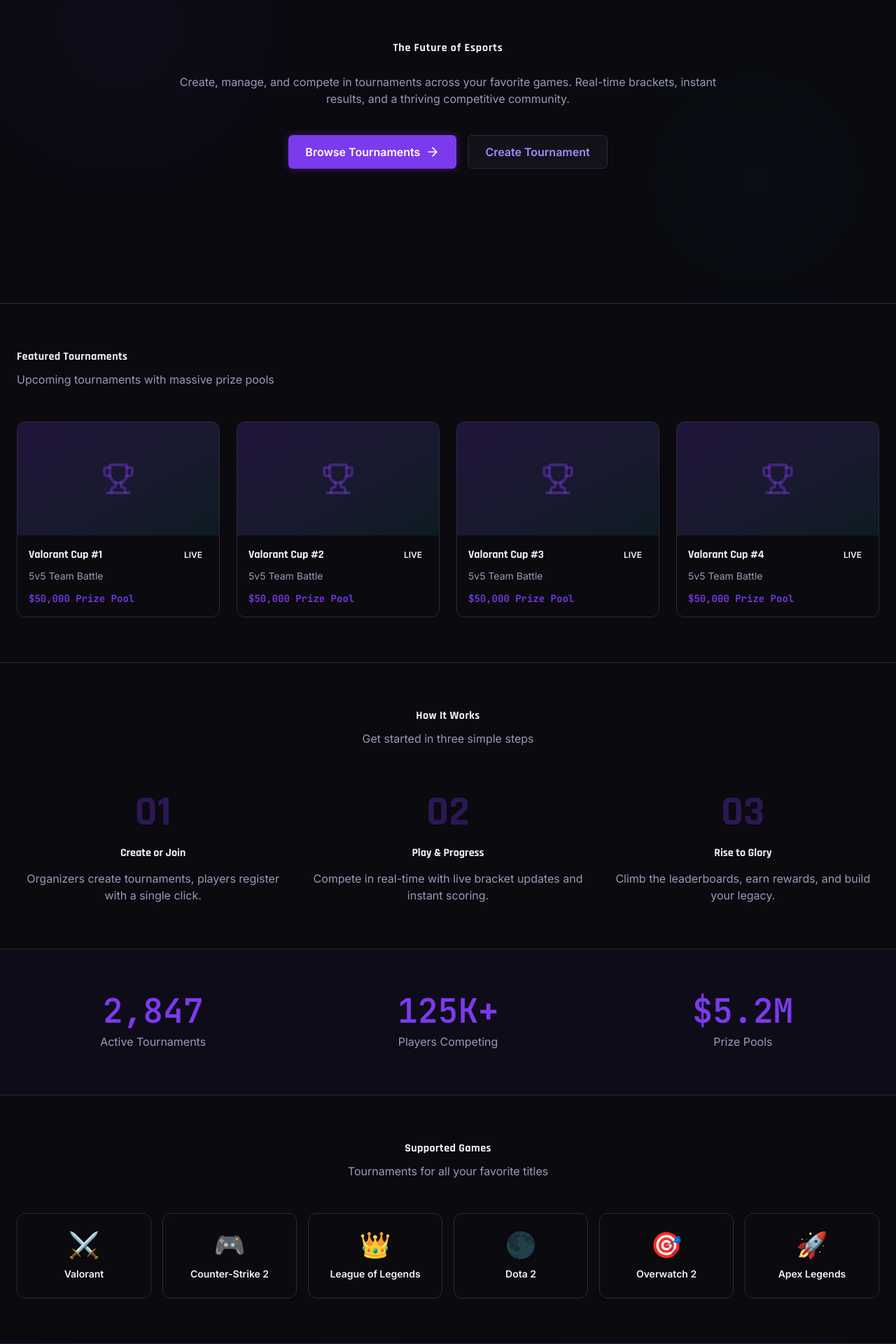
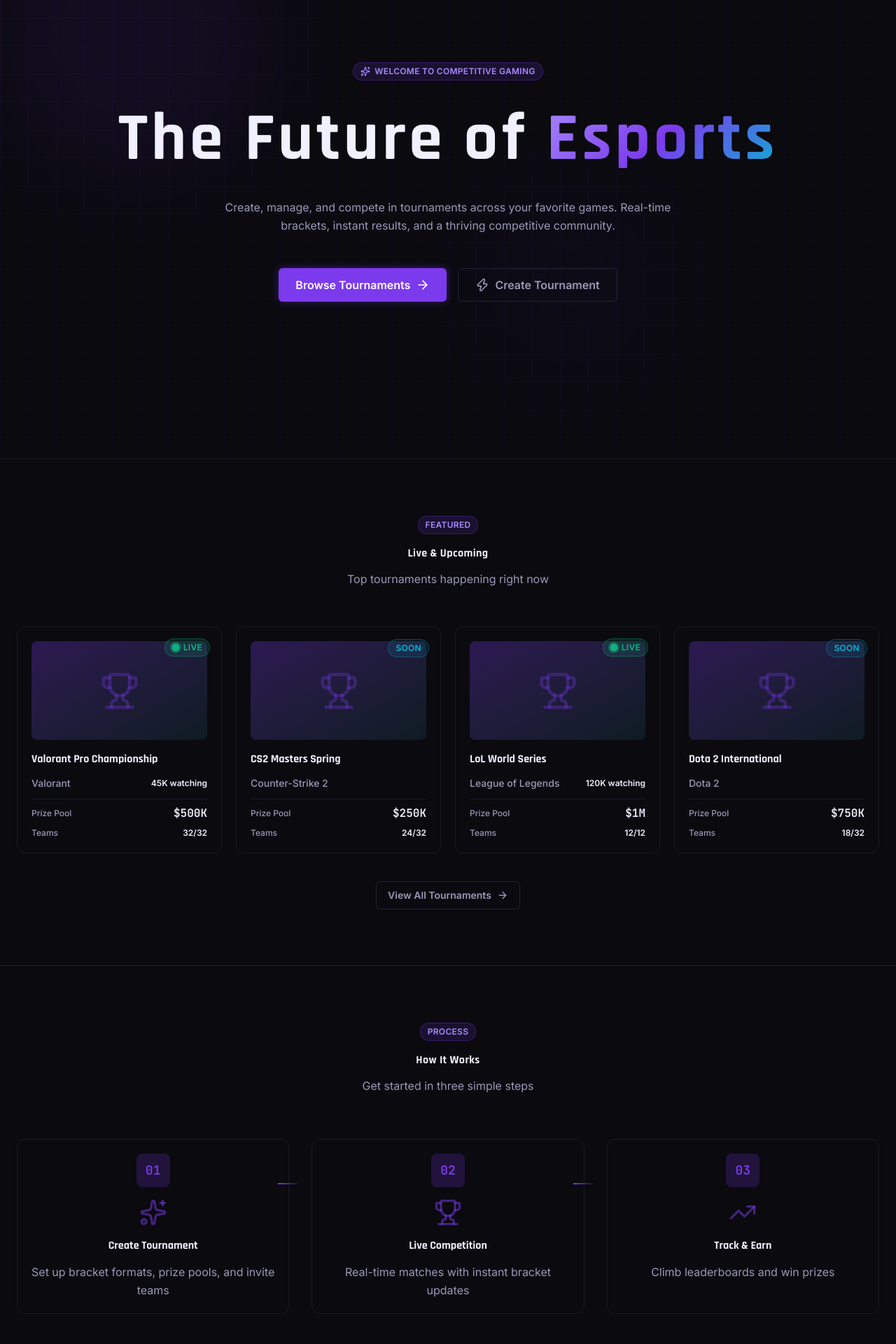
Before and after one commit to AdeelTahir-SE/NEXARENA_ESPORTS_Tournament_Platform, a Next.js app: page / in a window 1280 px wide. Shown: the part 200-2120 px from the top of the page at 70% size. Built offline with nearby package versions, Linux system fonts and the light colour scheme.

Commit message:
feat: enhance homepage layout and add featured tournaments section

```diff
--- a/src/app/page.tsx
+++ b/src/app/page.tsx
@@ -1,42 +1,93 @@
 "use client";
 
-import  Navbar  from "@/components/shared/Navbar";
-import  Footer  from "@/components/shared/Footer";
+import Navbar from "@/components/shared/Navbar";
+import Footer from "@/components/shared/Footer";
 import Button from "@/components/ui/Button";
-import { Trophy, Users, Zap, ArrowRight, TrendingUp, Users2, Award } from "lucide-react";
+import Card from "@/components/ui/Card";
+import Badge from "@/components/ui/Badge";
+import {
+  Trophy,
+  Users,
+  Zap,
+  ArrowRight,
+  Sparkles,
+  TrendingUp,
+} from "lucide-react";
 import Link from "next/link";
 
 export default function Home() {
   const games = [
-    { name: "Valorant", icon: "⚔️" },
-    { name: "Counter-Strike 2", icon: "🎮" },
-    { name: "League of Legends", icon: "👑" },
-    { name: "Dota 2", icon: "🌑" },
-    { name: "Overwatch 2", icon: "🎯" },
-    { name: "Apex Legends", icon: "🚀" },
+    { name: "Valorant", emoji: "⚔️" },
+    { name: "CS2", emoji: "🎮" },
+    { name: "LoL", emoji: "👑" },
+    { name: "Dota 2", emoji: "🌑" },
+    { name: "OW2", emoji: "🎯" },
+    { name: "Apex", emoji: "🚀" },
   ];
 
   const stats = [
-    { label: "Active Tournaments", value: "2,847" },
-    { label: "Players Competing", value: "125K+" },
-    { label: "Prize Pools", value: "$5.2M" },
+    { label: "Active Tournaments", value: "2,847", icon: Trophy },
+    { label: "Competing Players", value: "125K+", icon: Users },
+    { label: "Total Prize Pool", value: "$5.2M", icon: TrendingUp },
   ];
 
   const steps = [
     {
+      icon: Sparkles,
       number: "01",
-      title: "Create or Join",
-      description: "Organizers create tournaments, players register with a single click.",
+      title: "Create Tournament",
+      description: "Set up bracket formats, prize pools, and invite teams",
     },
     {
+      icon: Trophy,
       number: "02",
-      title: "Play & Progress",
-      description: "Compete in real-time with live bracket updates and instant scoring.",
+      title: "Live Competition",
+      description: "Real-time matches with instant bracket updates",
     },
     {
+      icon: TrendingUp,
       number: "03",
-      title: "Rise to Glory",
-      description: "Climb the leaderboards, earn rewards, and build your legacy.",
+      title: "Track & Earn",
+      description: "Climb leaderboards and win prizes",
+    },
+  ];
+
+  const featuredTournaments = [
+    {
+      id: 1,
+      name: "Valorant Pro Championship",
+      game: "Valorant",
+      status: "live" as const,
+      prizePool: "$500K",
+      teams: "32/32",
+      viewers: "45K",
+    },
+    {
+      id: 2,
+      name: "CS2 Masters Spring",
+      game: "Counter-Strike 2",
+      status: "upcoming" as const,
+      prizePool: "$250K",
+      teams: "24/32",
+      viewers: "0",
+    },
+    {
+      id: 3,
+      name: "LoL World Series",
+      game: "League of Legends",
+      status: "live" as const,
+      prizePool: "$1M",
+      teams: "12/12",
+      viewers: "120K",
+    },
+    {
+      id: 4,
+      name: "Dota 2 International",
+      game: "Dota 2",
+      status: "upcoming" as const,
+      prizePool: "$750K",
+      teams: "18/32",
+      viewers: "0",
     },
   ];
 
@@ -45,28 +96,301 @@ export default function Home() {
       <Navbar />
       <main className="flex-1">
         {/* Hero Section */}
-        <section className="relative overflow-hidden px-6 py-32 md:py-48">
-          <div className="absolute inset-0 opacity-40 pointer-events-none">
-            <div className="glow-blob-violet absolute -top-32 -left-32 blur-3xl" />
-            <div className="glow-blob-cyan absolute top-1/3 right-0 blur-3xl" />
+        <section className="relative overflow-hidden px-6 py-24 md:py-40 lg:py-56 border-b border-border/50">
+          {/* Background Effects */}
+          <div className="absolute inset-0 overflow-hidden pointer-events-none">
+            {/* Animated gradient blobs */}
+            <div className="absolute top-0 left-0 w-96 h-96 bg-primary/20 rounded-full blur-3xl opacity-40" />
+            <div className="absolute bottom-0 right-0 w-96 h-96 bg-accent-cyan/10 rounded-full blur-3xl opacity-30" />
+            <div className="absolute top-1/2 right-1/4 w-72 h-72 bg-primary/15 rounded-full blur-3xl opacity-20" />
           </div>
 
-          <div className="relative max-w-7xl mx-auto">
-            <div className="text-center max-w-3xl mx-auto">
-              <h1 className="text-hero font-display font-bold tracking-wider mb-6">
-                The Future of Esports
-              </h1>
-              <p className="text-body-lg text-text-secondary mb-10">
-                Create, manage, and compete in tournaments across your favorite games. Real-time brackets, instant results, and a thriving competitive community.
+          {/* Grid Pattern */}
+          <div
+            className="absolute inset-0 opacity-5"
+            style={{
+              backgroundImage:
+                'linear-gradient(90deg, #7C3AED 1px, transparent 1px), linear-gradient(#7C3AED 1px, transparent 1px)',
+              backgroundSize: "40px 40px",
+            }}
+          />
+
+          <div className="relative max-w-7xl mx-auto text-center">
+            {/* Pre-heading Badge */}
+            <div className="flex justify-center mb-6">
+              <Badge variant="primary">
+                <Sparkles size={14} />
+                Welcome to Competitive Gaming
+              </Badge>
+            </div>
+
+            {/* Main Heading */}
+            <h1 className="text-6xl sm:text-7xl md:text-8xl font-display font-bold tracking-wider mb-6 leading-tight">
+              The Future of <span className="text-gradient-primary">Esports</span>
+            </h1>
+
+            {/* Subheading */}
+            <p className="text-body-lg text-text-secondary max-w-2xl mx-auto mb-12 leading-relaxed">
+              Create, manage, and compete in tournaments across your favorite games.
+              Real-time brackets, instant results, and a thriving competitive community.
+            </p>
+
+            {/* CTA Buttons */}
+            <div className="flex flex-col sm:flex-row gap-4 justify-center items-center">
+              <Link href="/tournaments">
+                <Button size="lg" className="group">
+                  Browse Tournaments
+                  <ArrowRight
+                    size={20}
+                    className="group-hover:translate-x-1 transition-transform"
+                  />
+                </Button>
+              </Link>
+              <Link href="/tournaments/create">
+                <Button variant="secondary" size="lg">
+                  <Zap size={20} />
+                  Create Tournament
+                </Button>
+              </Link>
+            </div>
+          </div>
+        </section>
+
+        {/* Featured Tournaments Section */}
+        <section className="px-6 py-20">
+          <div className="max-w-7xl mx-auto">
+            {/* Section Header */}
+            <div className="text-center mb-14">
+              <div className="inline-block mb-4">
+                <Badge variant="primary">Featured</Badge>
+              </div>
+              <h2 className="text-h1 font-display font-bold tracking-wide mb-3">
+                Live & Upcoming
+              </h2>
+              <p className="text-text-secondary text-body-lg">
+                Top tournaments happening right now
               </p>
-              <div className="flex flex-col sm:flex-row gap-4 justify-center">
-                <Link href="/tournaments">
+            </div>
+
+            {/* Tournaments Grid */}
+            <div className="grid grid-cols-1 md:grid-cols-2 lg:grid-cols-4 gap-5">
+              {featuredTournaments.map((tournament) => (
+                <Link
+                  key={tournament.id}
+                  href={`/tournaments/${tournament.id}`}
+                >
+                  <Card hover className="relative overflow-hidden h-full group">
+                    {/* Status Badge */}
+                    <div className="absolute top-4 right-4 z-10">
+                      <Badge
+                        variant={
+                          tournament.status === "live" ? "live" : "upcoming"
+                        }
+                      >
+                        {tournament.status === "live" ? "LIVE" : "SOON"}
+                      </Badge>
+                    </div>
+
+                    {/* Banner */}
+                    <div className="aspect-video bg-gradient-to-br from-primary/30 to-cyan/10 rounded-lg mb-4 flex items-center justify-center overflow-hidden group-hover:scale-105 transition-transform duration-300">
+                      <Trophy
+                        size={56}
+                        className="text-primary/30 group-hover:text-primary/50 transition-colors"
+                      />
+                    </div>
+
+                    {/* Content */}
+                    <div className="space-y-3">
+                      <h3 className="text-h3 font-display font-bold line-clamp-2">
+                        {tournament.name}
+                      </h3>
+
+                      <div className="flex items-center justify-between">
+                        <p className="text-text-secondary text-sm font-medium">
+                          {tournament.game}
+                        </p>
+                        {tournament.viewers && tournament.status === "live" && (
+                          <p className="text-status-live text-xs font-semibold flex items-center gap-1">
+                            <span className="w-2 h-2 rounded-full bg-status-live animate-pulse" />
+                            {tournament.viewers} watching
+                          </p>
+                        )}
+                      </div>
+
+                      <div className="pt-2 border-t border-border/50">
+                        <div className="flex items-center justify-between mb-2">
+                          <span className="text-text-secondary text-xs font-medium">
+                            Prize Pool
+                          </span>
+                          <span className="text-accent-gold font-mono font-bold">
+                            {tournament.prizePool}
+                          </span>
+                        </div>
+                        <div className="flex items-center justify-between">
+                          <span className="text-text-secondary text-xs font-medium">
+                            Teams
+                          </span>
+                          <span className="text-text-primary text-xs font-semibold">
+                            {tournament.teams}
+                          </span>
+                        </div>
+                      </div>
+                    </div>
+                  </Card>
+                </Link>
+              ))}
+            </div>
+
+            {/* View All Link */}
+            <div className="text-center mt-10">
+              <Link href="/tournaments">
+                <Button variant="secondary">
+                  View All Tournaments <ArrowRight size={16} />
+                </Button>
+              </Link>
+            </div>
+          </div>
+        </section>
+
+        {/* How It Works Section */}
+        <section className="px-6 py-20 bg-background-surface/50 border-y border-border/50">
+          <div className="max-w-7xl mx-auto">
+            {/* Section Header */}
+            <div className="text-center mb-16">
+              <div className="inline-block mb-4">
+                <Badge variant="primary">Process</Badge>
+              </div>
+              <h2 className="text-h1 font-display font-bold tracking-wide mb-3">
+                How It Works
+              </h2>
+              <p className="text-text-secondary text-body-lg">
+                Get started in three simple steps
+              </p>
+            </div>
+
+            {/* Steps Grid */}
+            <div className="grid grid-cols-1 md:grid-cols-3 gap-8">
+              {steps.map((step, idx) => (
+                <div key={idx} className="relative group">
+                  {/* Connector Line */}
+                  {idx < steps.length - 1 && (
+                    <div className="hidden md:block absolute top-1/4 -right-4 w-8 h-0.5 bg-gradient-to-r from-primary to-transparent" />
+                  )}
+
+                  <Card className="h-full text-center">
+                    {/* Number Badge */}
+                    <div className="inline-flex items-center justify-center w-12 h-12 rounded-lg bg-primary/20 text-primary font-mono font-bold text-lg mb-4">
+                      {step.number}
+                    </div>
+
+                    {/* Icon */}
+                    <div className="mb-4">
+                      <step.icon
+                        size={40}
+                        className="text-primary/50 mx-auto group-hover:text-primary transition-colors"
+                      />
+                    </div>
+
+                    {/* Title */}
+                    <h3 className="text-h3 font-display font-bold mb-3">
+                      {step.title}
+                    </h3>
+
+                    {/* Description */}
+                    <p className="text-text-secondary leading-relaxed">
+                      {step.description}
+                    </p>
+                  </Card>
+                </div>
+              ))}
+            </div>
+          </div>
+        </section>
+
+        {/* Stats Section */}
+        <section className="px-6 py-20">
+          <div className="max-w-7xl mx-auto">
+            <div className="grid grid-cols-1 md:grid-cols-3 gap-8">
+              {stats.map((stat, idx) => (
+                <Card key={idx} className="text-center p-8">
+                  <div className="inline-flex items-center justify-center w-14 h-14 rounded-lg bg-primary/20 text-primary mb-4">
+                    <stat.icon size={28} />
+                  </div>
+                  <p className="text-5xl lg:text-6xl font-mono font-bold text-text-primary mb-2">
+                    {stat.value}
+                  </p>
+                  <p className="text-text-secondary font-medium">{stat.label}</p>
+                </Card>
+              ))}
+            </div>
+          </div>
+        </section>
+
+        {/* Supported Games Section */}
+        <section className="px-6 py-20 bg-background-surface/50 border-y border-border/50">
+          <div className="max-w-7xl mx-auto">
+            {/* Section Header */}
+            <div className="text-center mb-14">
+              <div className="inline-block mb-4">
+                <Badge variant="primary">Games</Badge>
+              </div>
+              <h2 className="text-h1 font-display font-bold tracking-wide mb-3">
+                Supported Titles
+              </h2>
+              <p className="text-text-secondary text-body-lg">
+                Tournaments for all your favorite games
+              </p>
+            </div>
+
+            {/* Games Grid */}
+            <div className="grid grid-cols-2 md:grid-cols-3 lg:grid-cols-6 gap-4">
+              {games.map((game) => (
+                <Card
+                  key={game.name}
+                  className="flex flex-col items-center justify-center py-8 group hover:border-primary"
+                >
+                  <div className="text-6xl mb-3 group-hover:scale-125 transition-transform duration-300">
+                    {game.emoji}
+                  </div>
+                  <p className="text-sm font-semibold text-text-primary text-center">
+                    {game.name}
+                  </p>
+                </Card>
+              ))}
+            </div>
+          </div>
+        </section>
+
+        {/* CTA Banner Section */}
+        <section className="px-6 py-20">
+          <div className="max-w-5xl mx-auto">
+            <div
+              className="relative overflow-hidden rounded-2xl p-12 text-center"
+              style={{
+                background:
+                  "linear-gradient(135deg, rgba(124, 58, 237, 0.15) 0%, rgba(6, 182, 212, 0.1) 100%)",
+                border: "1px solid rgba(124, 58, 237, 0.2)",
+              }}
+            >
+              {/* Background Glow */}
+              <div className="absolute inset-0 pointer-events-none">
+                <div className="absolute top-0 right-0 w-96 h-96 bg-primary/10 rounded-full blur-3xl opacity-40" />
+              </div>
+
+              <div className="relative">
+                <Badge variant="primary" className="mb-4">
+                  For Organizers
+                </Badge>
+                <h2 className="text-h1 font-display font-bold tracking-wide mb-4">
+                  Host Your Tournament
+                </h2>
+                <p className="text-text-secondary text-body-lg max-w-2xl mx-auto mb-8">
+                  Build your competitive community. Create custom brackets, manage teams,
+                  and distribute prizes with our powerful tournament platform.
+                </p>
+                <Link href="/tournaments/create">
                   <Button size="lg">
-                    Browse Tournaments <ArrowRight size={20} />
-                  </Button>
-                </Link>
-                <Link href="/tournaments/create">
-                  <Button variant="secondary" size="lg">
+                    <Zap size={20} />
                     Create Tournament
                   </Button>
                 </Link>
@@ -74,128 +398,6 @@ export default function Home() {
             </div>
           </div>
         </section>
-
-        {/* Featured Tournaments */}
-        <section className="px-6 py-16 bg-background-surface/50 border-y border-border">
-          <div className="max-w-7xl mx-auto">
-            <div className="mb-12">
-              <h2 className="text-h1 font-display font-bold tracking-wide mb-2">
-                Featured Tournaments
-              </h2>
-              <p className="text-text-secondary">
-                Upcoming tournaments with massive prize pools
-              </p>
-            </div>
-            <div className="grid grid-cols-1 md:grid-cols-2 lg:grid-cols-4 gap-6">
-              {[1, 2, 3, 4].map((i) => (
-                <div
-                  key={i}
-                  className="bg-background-surface border border-border rounded-xl overflow-hidden hover:border-primary hover:shadow-glow-primary transition-all duration-200 group cursor-pointer"
-                >
-                  <div className="aspect-video bg-gradient-to-br from-primary/20 to-cyan/10 flex items-center justify-center group-hover:from-primary/30 group-hover:to-cyan/20 transition-all">
-                    <Trophy size={48} className="text-primary/40" />
-                  </div>
-                  <div className="p-4">
-                    <div className="flex items-center justify-between mb-2">
-                      <h3 className="text-h3 font-display font-bold">Valorant Cup #{i}</h3>
-                      <span className="inline-flex items-center gap-1 px-2 py-1 rounded-full bg-status-live/15 text-status-live text-xs font-bold">
-                        <span className="w-2 h-2 rounded-full bg-status-live animate-pulse" />
-                        LIVE
-                      </span>
-                    </div>
-                    <p className="text-text-secondary text-sm mb-3">5v5 Team Battle</p>
-                    <p className="text-primary text-sm font-mono font-bold">$50,000 Prize Pool</p>
-                  </div>
-                </div>
-              ))}
-            </div>
-          </div>
-        </section>
-
-        {/* How It Works */}
-        <section className="px-6 py-16">
-          <div className="max-w-7xl mx-auto">
-            <div className="text-center mb-16">
-              <h2 className="text-h1 font-display font-bold tracking-wide mb-2">
-                How It Works
-              </h2>
-              <p className="text-text-secondary text-body-lg">
-                Get started in three simple steps
-              </p>
-            </div>
-            <div className="grid grid-cols-1 md:grid-cols-3 gap-8">
-              {steps.map((step) => (
-                <div key={step.number} className="text-center">
-                  <div className="text-6xl font-display font-bold text-primary/30 mb-4">
-                    {step.number}
-                  </div>
-                  <h3 className="text-h2 font-display font-bold mb-3">{step.title}</h3>
-                  <p className="text-text-secondary">{step.description}</p>
-                </div>
-              ))}
-            </div>
-          </div>
-        </section>
-
-        {/* Stats */}
-        <section className="px-6 py-16 bg-primary/5 border-y border-border">
-          <div className="max-w-7xl mx-auto">
-            <div className="grid grid-cols-1 md:grid-cols-3 gap-8">
-              {stats.map((stat) => (
-                <div key={stat.label} className="text-center">
-                  <p className="text-5xl font-mono font-bold text-primary mb-2">
-                    {stat.value}
-                  </p>
-                  <p className="text-text-secondary">{stat.label}</p>
-                </div>
-              ))}
-            </div>
-          </div>
-        </section>
-
-        {/* Supported Games */}
-        <section className="px-6 py-16">
-          <div className="max-w-7xl mx-auto">
-            <div className="text-center mb-12">
-              <h2 className="text-h1 font-display font-bold tracking-wide mb-2">
-                Supported Games
-              </h2>
-              <p className="text-text-secondary">
-                Tournaments for all your favorite titles
-              </p>
-            </div>
-            <div className="grid grid-cols-2 md:grid-cols-3 lg:grid-cols-6 gap-4">
-              {games.map((game) => (
-                <div
-                  key={game.name}
-                  className="bg-background-surface border border-border rounded-xl p-6 text-center hover:border-primary hover:bg-background-elevated transition-all group cursor-pointer"
-                >
-                  <div className="text-4xl mb-3 group-hover:scale-110 transition-transform">
-                    {game.icon}
-                  </div>
-                  <p className="text-sm font-semibold text-text-primary">{game.name}</p>
-                </div>
-              ))}
-            </div>
-          </div>
-        </section>
-
-        {/* CTA Banner */}
-        <section className="px-6 py-16 bg-gradient-to-r from-primary/10 to-cyan/10 border-y border-primary/20">
-          <div className="max-w-4xl mx-auto text-center">
-            <h2 className="text-h1 font-display font-bold tracking-wide mb-4">
-              Ready to Organize?
-            </h2>
-            <p className="text-body-lg text-text-secondary mb-8">
-              Host your own tournament and build a competitive community around your game.
-            </p>
-            <Link href="/tournaments/create">
-              <Button size="lg" className="px-8">
-                Create Tournament <Zap size={20} />
-              </Button>
-            </Link>
-          </div>
-        </section>
       </main>
       <Footer />
     </>
--- a/src/components/ui/Button.tsx
+++ b/src/components/ui/Button.tsx
@@ -26,11 +26,11 @@ export default function Button({
 
   const variants = {
     primary:
-      "bg-[#7C3AED] hover:bg-[#6D28D9] text-white shadow-[0_0_12px_rgba(124,58,237,0.4)] hover:shadow-[0_0_20px_rgba(124,58,237,0.6)]",
+      "bg-primary hover:bg-primary-hover text-white shadow-[0_0_12px_rgba(124,58,237,0.4)] hover:shadow-[0_0_20px_rgba(124,58,237,0.6)]",
     secondary:
-      "bg-[#12121A] border border-[#2A2A3D] hover:border-[#4A4A6A] text-[#A78BFA] hover:text-[#F1F0FF] hover:bg-[#1A1A26]",
+      "bg-background-elevated border border-border/80 hover:border-primary/50 text-text-secondary hover:text-text-primary hover:bg-background-elevated/80",
     ghost:
-      "bg-transparent text-[#9B99B8] hover:text-[#F1F0FF] hover:bg-[#1A1A26]",
+      "bg-transparent text-text-secondary hover:text-text-primary hover:bg-background-surface/50",
     danger:
       "bg-[#EF4444] hover:bg-[#DC2626] text-white shadow-[0_0_12px_rgba(239,68,68,0.3)]",
   };
--- a/src/components/ui/Card.tsx
+++ b/src/components/ui/Card.tsx
@@ -20,9 +20,9 @@ export default function Card({
       id={id}
       className={`rounded-xl p-5 border transition-all duration-200 ${
         elevated
-          ? "bg-[#1A1A26] border-[#2A2A3D]"
-          : "bg-[#12121A] border-[#2A2A3D]"
-      } ${hover ? "card-hover cursor-pointer" : ""} ${className}`}
+          ? "bg-background-elevated border-border/80"
+          : "bg-background-surface border-border/50"
+      } ${hover ? "hover:border-primary/50 hover:shadow-[0_0_24px_rgba(124,58,237,0.15)] hover:-translate-y-0.5 cursor-pointer" : ""} ${className}`}
     >
       {children}
     </div>
```
Also changed, not shown: src/components/shared/Navbar.tsx (+18 -19 lines).
